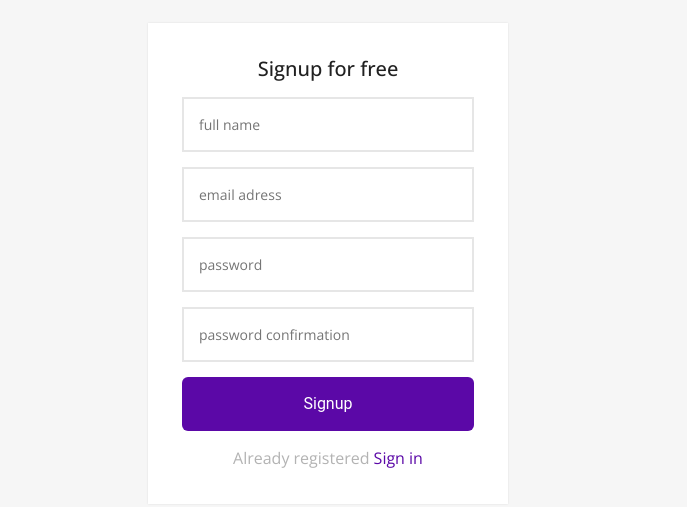
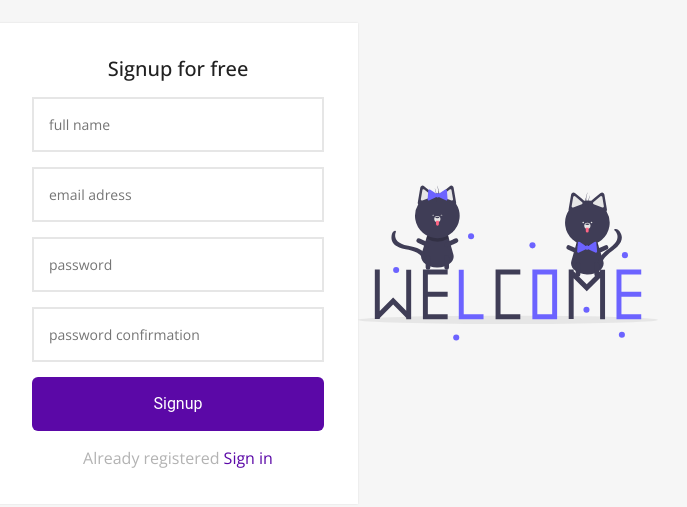
Before and after one commit to angelolorensi/PetLar, a React (Create React App) app in the folder frontend-react/: page /signup in a window 1280 px wide. Shown: the part 137-644 px from the top of the page, without its empty margins (312-999 px from the left). Built offline with nearby package versions, Linux system fonts and the light colour scheme.

Commit message:
Login and signup image added

```diff
--- a/frontend-react/src/views/Login.js
+++ b/frontend-react/src/views/Login.js
@@ -2,6 +2,7 @@ import {Link} from "react-router-dom";
 import {useRef, useState} from "react";
 import axiosClient from "../axios-client.js";
 import {useStateContext} from "../context/ContextProvider.js";
+import undrawDog from '../assets/img/undraw_dog.svg';
 
 export default function Login(){
   const emailRef = useRef();
@@ -39,7 +40,7 @@ export default function Login(){
   return (
     <div className='login-signup-form animated fadeInDown'>
         <div>
-            <img src='../assets/img/undraw_dog.svg'/>
+            <img src={undrawDog} width='300' height='300'/>
         </div>
         <div className='form'>
           <form onSubmit={onSubmit}>
--- a/frontend-react/src/views/Signup.js
+++ b/frontend-react/src/views/Signup.js
@@ -2,7 +2,7 @@ import {Link} from "react-router-dom";
 import {useRef, useState} from "react";
 import axiosClient from "../axios-client.js";
 import {useStateContext} from "../context/ContextProvider.js";
-
+import undrawCat from "../assets/img/undraw_cat.svg";
 
 export default function Signup(){
   const nameRef = useRef();
@@ -51,6 +51,9 @@ export default function Signup(){
                   <p className='message'>Already registered <Link to='/login'>Sign in</Link></p>
               </form>
           </div>
+          <div>
+              <img src={undrawCat} width='300' height='300'/>
+          </div>
       </div>
   )
 }
```
Also changed, not shown: frontend-react/src/assets/img/undraw_cat.svg (added). Lines whose indentation alone changed are shown as unchanged.
